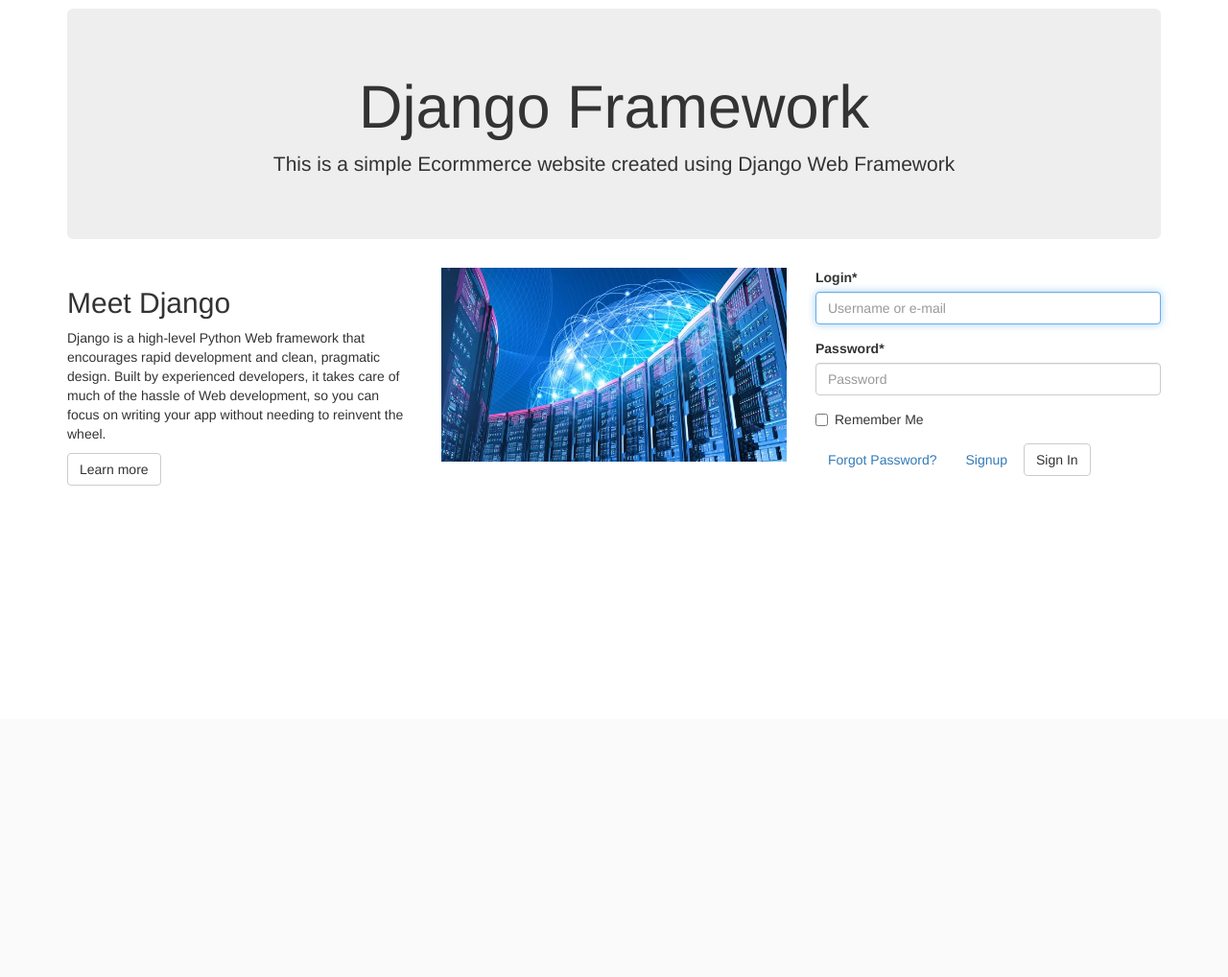
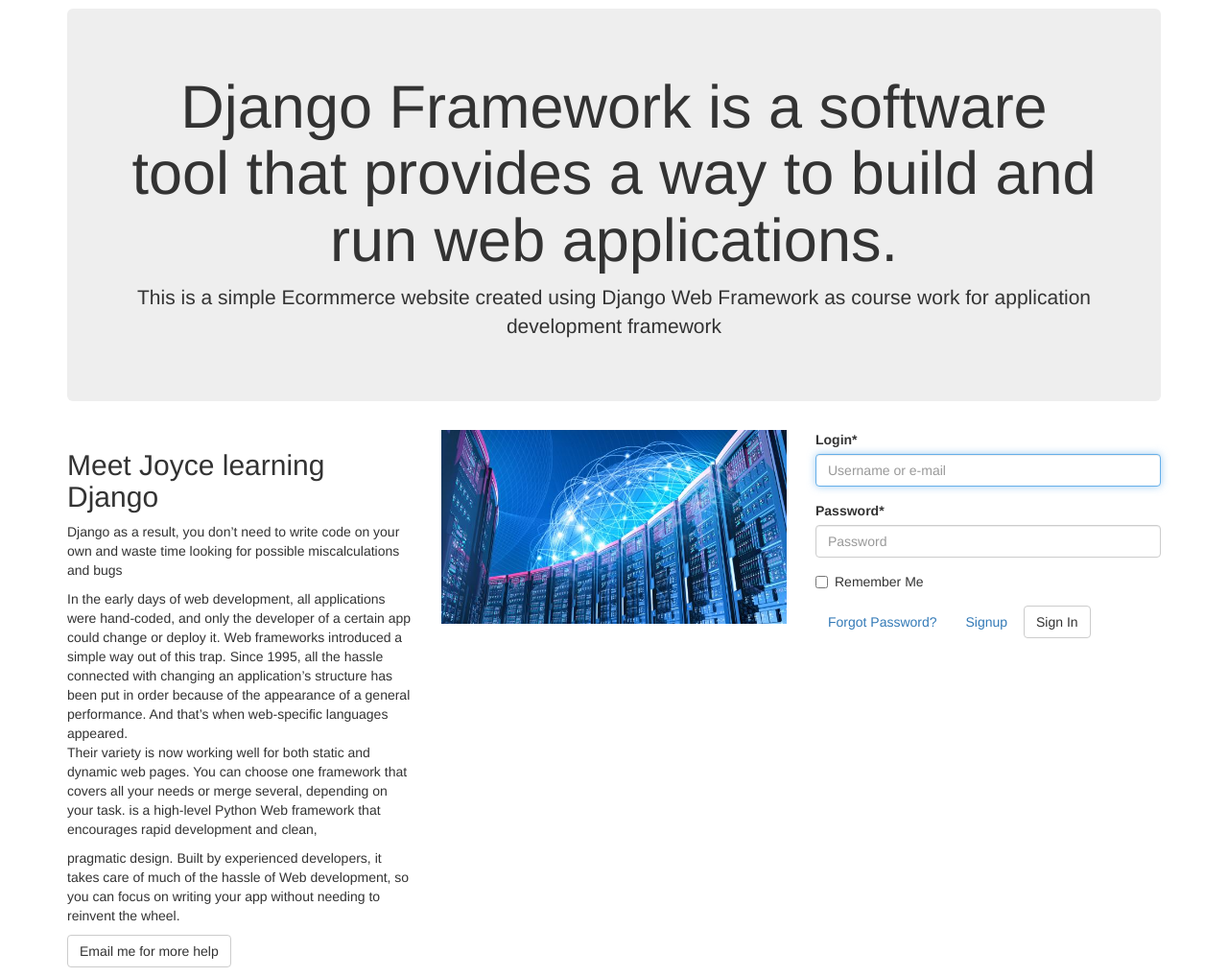
Before and after one commit to henrymbuguak/E-commerce-Site-Created-Using-Django-1.11.1, a Django app: page / in a window 1280 px wide. Shown: the part 51-1069 px from the top of the page at 96% size. Before the commit the page ends 557 px from the top, so only its background shows below. Run offline with Django 3.2, Linux system fonts and the light colour scheme; some libraries are stand-ins or nearby versions.

Commit message:
Web site course work
Learning point in Django Project

```diff
--- a/profiles/templates/about.html
+++ b/profiles/templates/about.html
@@ -22,7 +22,7 @@
     </div>
     <div class="row">
     <div class="col-sm-12 col-md-12 col-lg-12">
-        <h2 class="text-center page-header">My Skills</h2>
+        <h2 class="text-center page-header">My learning point in django project</h2>
     </div>
     </div>
     <div class="row">
--- a/profiles/templates/base.html
+++ b/profiles/templates/base.html
@@ -3,7 +3,7 @@
 <html lang="en">
 <head>
     <meta charset="UTF-8">
-    <title>Title</title>
+    <title>course work</title>
     <link rel="stylesheet" href="{% static 'css/bootstrap.min.css' %}">
     <link rel="stylesheet" href="{% static 'css/main.css' %}">
     <link rel="stylesheet" href="https://maxcdn.bootstrapcdn.com/font-awesome/4.7.0/css/font-awesome.min.css">
--- a/profiles/templates/home.html
+++ b/profiles/templates/home.html
@@ -12,8 +12,8 @@
 {% block jumbtron %}
     <!-- Main Jumbtron -->
     <div class="jumbotron ">
-    <h1>Django Framework</h1>
-    <p>This is a simple Ecormmerce website created using Django Web Framework</p>
+    <h1>Django Framework is a software tool that provides a way to build and run web applications.</h1>
+    <p>This is a simple Ecormmerce website created using Django Web Framework as course work for application development framework </p>
     </div>
     <!-- End Jumbtron -->
 {% endblock %}
@@ -21,12 +21,19 @@
 {% block content %}
     <div class="row">
          <div class="col-md-4">
-             <h2>Meet Django</h2>
-             <p>Django is a high-level Python Web framework that encourages rapid development and clean,
+             <h2>Meet Joyce learning Django</h2>
+             <p>Django as a result, you don’t need to write code on your own and waste time looking for possible miscalculations and bugs<p>
+                </p>In the early days of web development, all applications were hand-coded, and only the developer of a certain app could change or deploy it.
+                Web frameworks introduced a simple way out of this trap.
+                Since 1995, all the hassle connected with changing an application’s structure has been put in order because of the appearance of a general performance.
+                And that’s when web-specific languages appeared.<p>
+                Their variety is now working well for both static and dynamic web pages.
+                You can choose one framework that covers all your needs or merge several, depending on your task.
+                is a high-level Python Web framework that encourages rapid development and clean,</p>
                  pragmatic design. Built by experienced developers, it takes care of much of the hassle of
                  Web development, so you can focus on writing your app without needing to reinvent
                  the wheel.</p>
-             <p><a href="https://www.djangoproject.com/" role="button" class="btn btn-default">Learn more</a></p>
+             <p><a href="https://www.djangoproject.com/" role="button" class="btn btn-default">Email me for more help</a></p>
          </div>
          <div class="col-md-4">
              <a href=""><img src="{% static 'img/home.jpeg' %}" alt="Home" class="img-responsive"></a>
```
